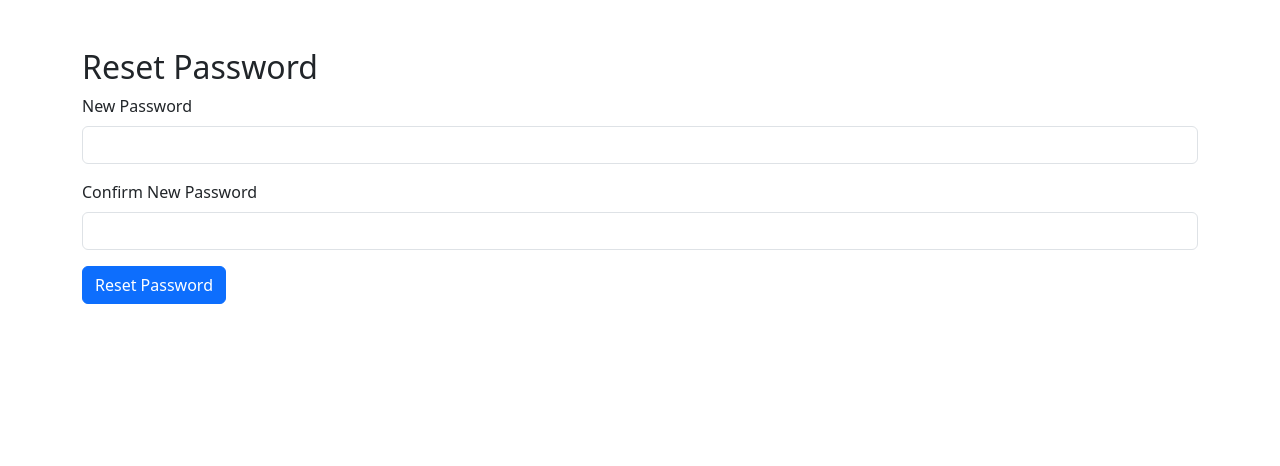
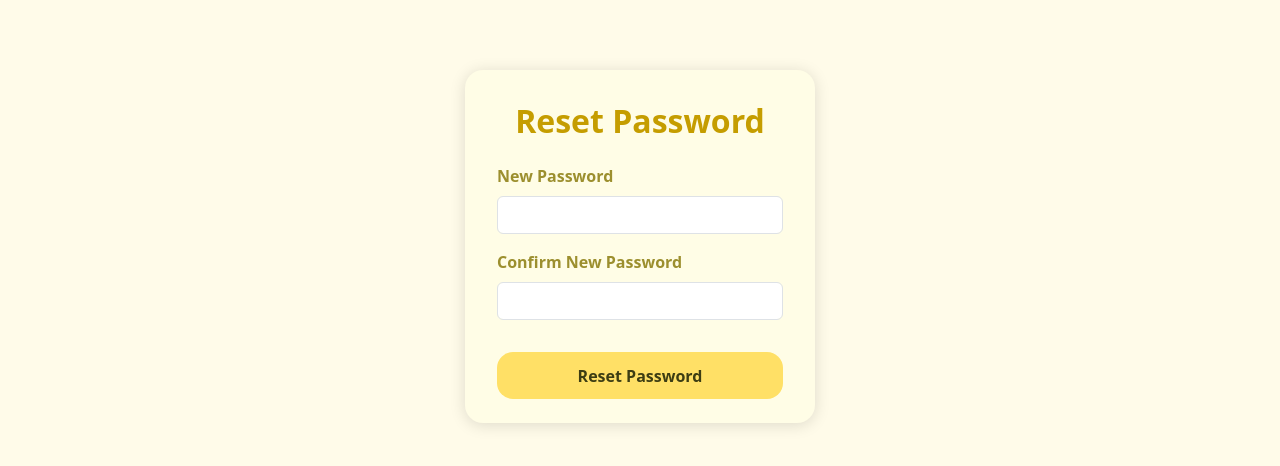
Before and after one commit to pksvcse19752005/attendancemanagementsystem1, a Flask app: page /reset-password in a window 1280 px wide. Shown: the top 466 px of the page. Run offline with Flask 3, Linux system fonts and the light colour scheme.

Commit message:
Update reset_password.html

```diff
--- a/templates/reset_password.html
+++ b/templates/reset_password.html
@@ -1,26 +1,61 @@
 <!DOCTYPE html>
 <html lang="en">
 <head>
-    <meta charset="UTF-8">
+    <meta charset="UTF-8" />
     <title>Reset Password</title>
-    <link href="https://cdn.jsdelivr.net/npm/bootstrap@5.3.0/dist/css/bootstrap.min.css" rel="stylesheet"/>
+    <meta name="viewport" content="width=device-width, initial-scale=1"/>
+    <link href="https://cdn.jsdelivr.net/npm/bootstrap@5.3.0/dist/css/bootstrap.min.css" rel="stylesheet" />
+    <style>
+        body { background: #fffbe9; }
+        .reset-container {
+            max-width: 350px;
+            margin: 70px auto;
+            background: #fffde6;
+            border-radius: 18px;
+            box-shadow: 0 2px 16px #0002;
+            padding: 2rem 2rem 1.5rem 2rem;
+        }
+        .reset-title {
+            color: #c59d00;
+            font-weight: 700;
+            text-align: center;
+        }
+        .reset-btn {
+            width: 100%;
+            background: #ffe066;
+            color: #3d3d13;
+            border: none;
+            font-weight: bold;
+            border-radius: 16px;
+            padding: 0.7rem;
+            margin-top: 1em;
+            transition: background 0.2s;
+        }
+        .reset-btn:hover {
+            background: #ffea94;
+        }
+        .form-label {
+            font-weight: 600;
+            color: #9c8f2e;
+        }
+    </style>
 </head>
 <body>
-<div class="container mt-5">
-    <h2>Reset Password</h2>
-    <form method="POST">
+    <div class="reset-container">
+        <h2 class="reset-title mb-4">Reset Password</h2>
+        <form method="POST" novalidate>
             <div class="mb-3">
                 <label for="new_password" class="form-label">New Password</label>
-            <input type="password" class="form-control" id="new_password" name="new_password" required/>
+                <input type="password" class="form-control" id="new_password" name="new_password" required autocomplete="new-password"/>
             </div>
             <div class="mb-3">
                 <label for="confirm_password" class="form-label">Confirm New Password</label>
-            <input type="password" class="form-control" id="confirm_password" name="confirm_password" required/>
+                <input type="password" class="form-control" id="confirm_password" name="confirm_password" required autocomplete="new-password"/>
             </div>
-        <button type="submit" class="btn btn-primary">Reset Password</button>
+            <button type="submit" class="reset-btn">Reset Password</button>
         </form>
         {% if message %}
-        <div class="alert alert-info mt-3">{{ message }}</div>
+            <div class="alert alert-info text-center mt-3" style="border-radius:12px;">{{ message }}</div>
         {% endif %}
     </div>
 </body>
```
Lines whose indentation alone changed are shown as unchanged.
